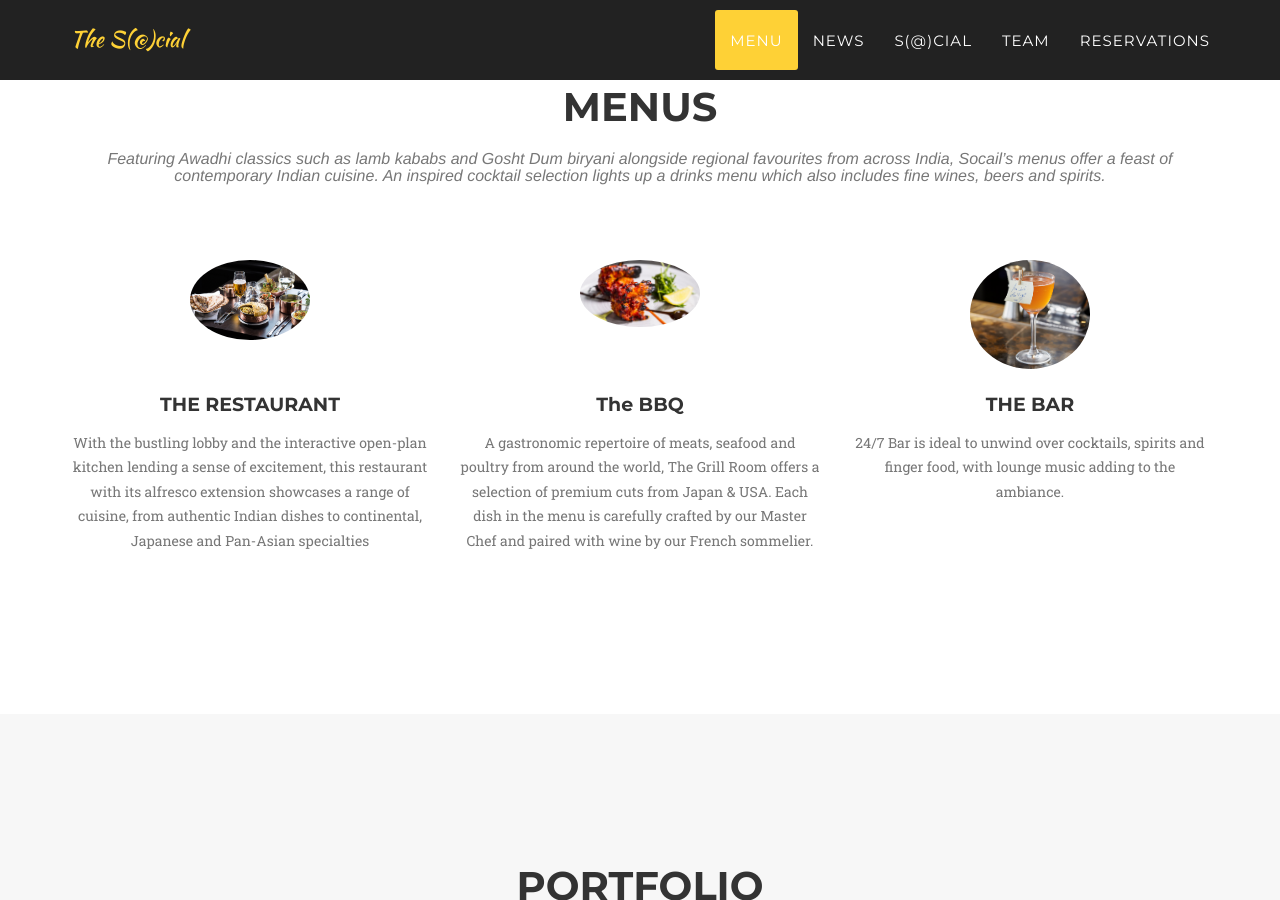
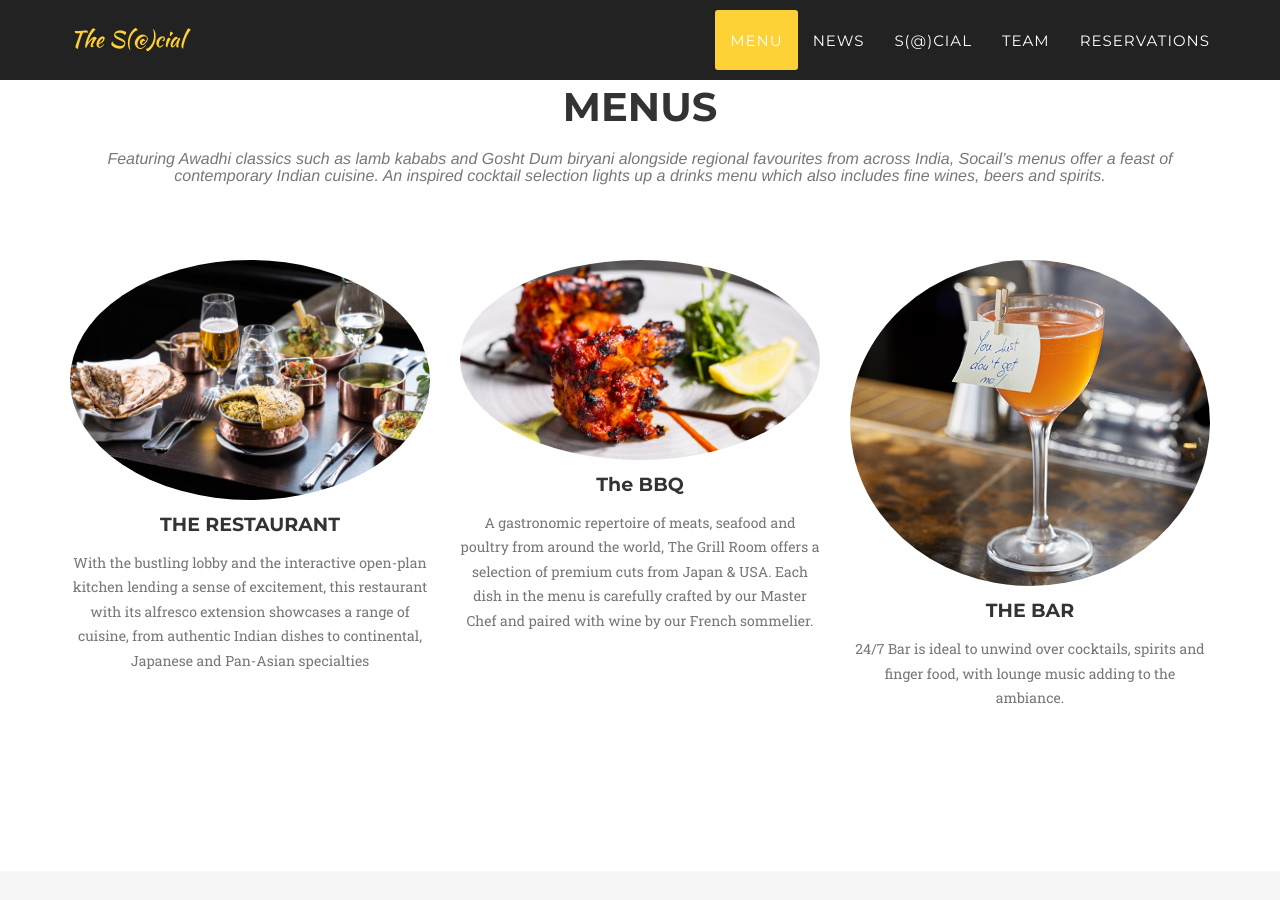
Before and after one commit to devmahadev/social, a Jekyll site: the page built from index.html, in a window 1280 px wide and 900 px high, scrolled down 698 px. Built offline with Jekyll 4.4.1, drawn with Linux system fonts in a browser that asks for light colours; some web fonts are replaced.

Commit message:
Update services.html

```diff
--- a/_includes/services.html
+++ b/_includes/services.html
@@ -9,37 +9,37 @@
             </div>
             <div class="row text-center">
                 <div class="col-md-4">
-                    <span class="fa-stack fa-4x">
+                   <!-- <span class="fa-stack fa-4x">-->
                        <!-- <i class="fa fa-circle fa-stack-2x text-primary"></i>
                         <i class="fa fa-shopping-cart fa-stack-1x fa-inverse"></i> -->
 						<div class="timeline-image">
 						<img class="img-circle img-responsive" src="img/dum-pukht.jpg" alt="">
                         </div>
-                    </span>
+                  <!--  </span>-->
                     <h4 class="service-heading">THE RESTAURANT</h4>
                     <p class="text-muted">With the bustling lobby and the interactive open-plan kitchen lending a sense of excitement, this restaurant with its alfresco extension showcases a
 							range of cuisine, from authentic Indian dishes to continental, Japanese and Pan-Asian specialties</p>
                 </div>
                 <div class="col-md-4">
-                    <span class="fa-stack fa-4x">
+                   <!-- <span class="fa-stack fa-4x">-->
                        <!--  <i class="fa fa-circle fa-stack-2x text-primary"></i>
                        <i class="fa fa-laptop fa-stack-1x fa-inverse"></i>-->
 					   <div class="timeline-image">
 					   <img class="img-circle img-responsive" src="img/1484239328.jpg" alt="">
 					   </div>
-                    </span>
+                   <!-- </span>-->
                     <h4 class="service-heading">The BBQ</h4>
                     <p class="text-muted">A gastronomic repertoire of meats, seafood and poultry from around the world, The Grill Room offers a selection of premium cuts from Japan & USA.
 						Each dish in the menu is carefully crafted by our Master Chef and paired with wine by our French sommelier.</p>
                 </div>
                 <div class="col-md-4">
-                    <span class="fa-stack fa-4x">
+                  <!--  <span class="fa-stack fa-4x">-->
                       <!--   <i class="fa fa-circle fa-stack-2x text-primary"></i>
                         <i class="fa fa-lock fa-stack-1x fa-inverse"></i> -->
 						<div class="timeline-image">
 						<img class="img-circle img-responsive" src="img/bar-img-med.jpg" alt="">
 						</div>
-                    </span>
+                   <!-- </span>-->
                     <h4 class="service-heading">THE BAR</h4>
                     <p class="text-muted">24/7 Bar is ideal to unwind over cocktails, spirits and finger food, with lounge music adding to the ambiance.</p>
                 </div>
```
